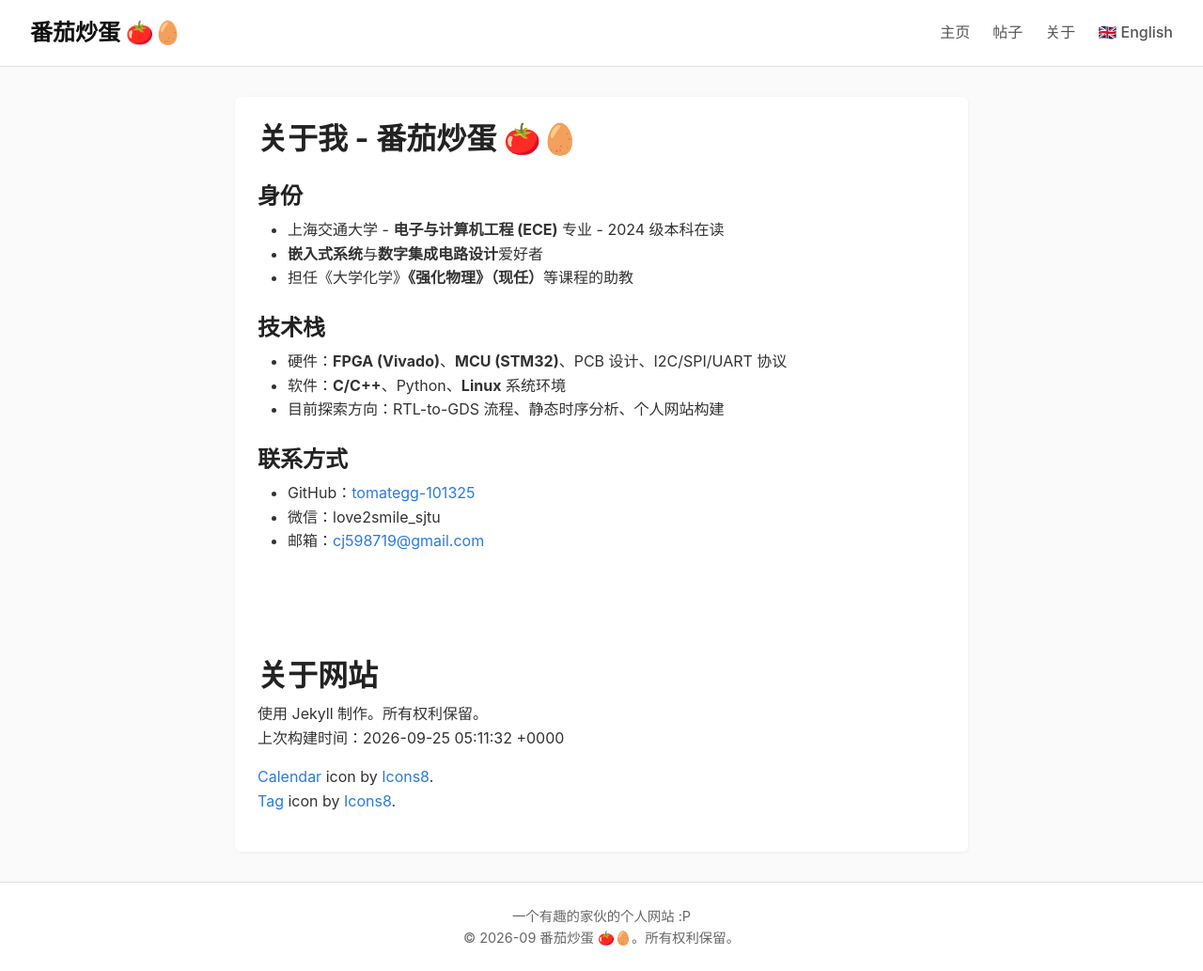
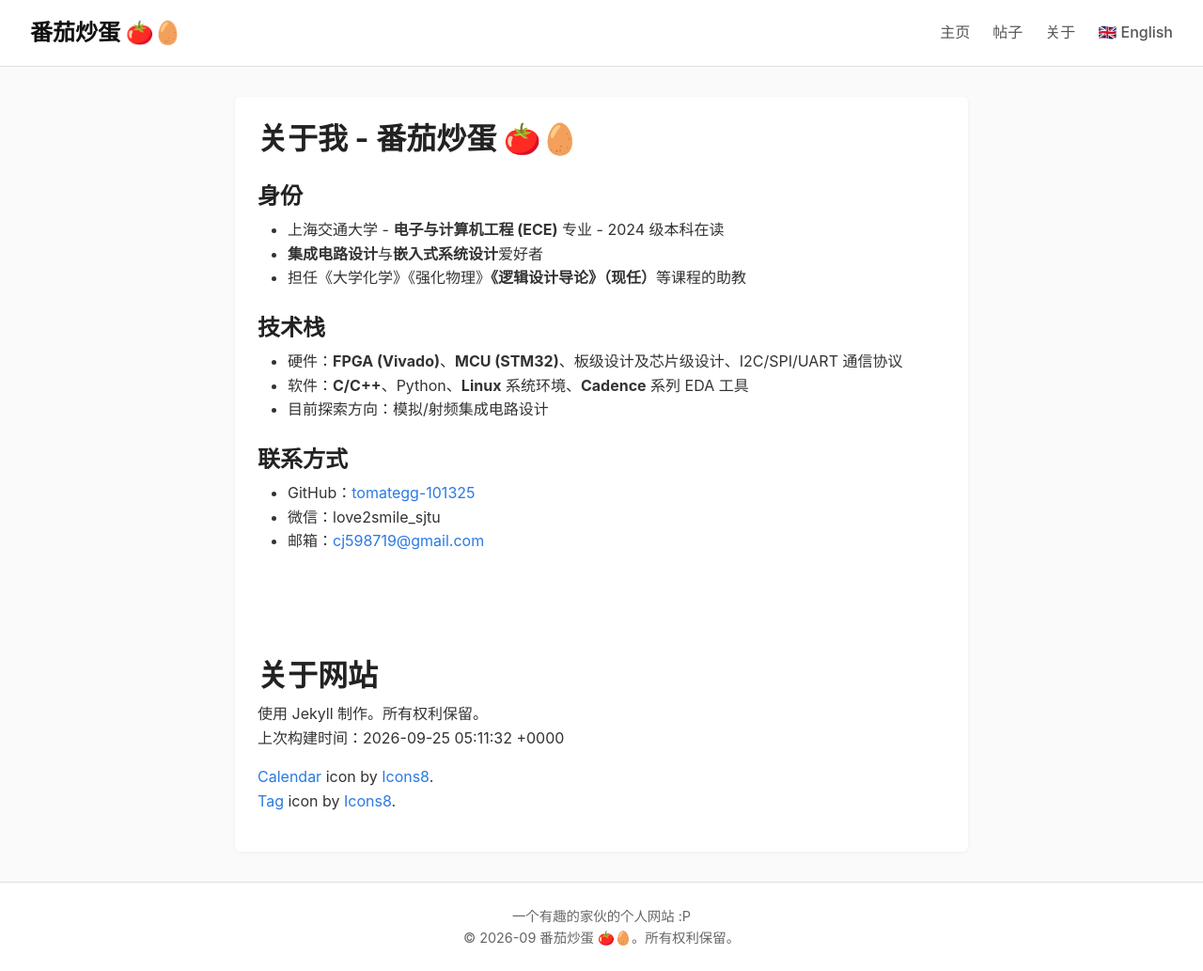
Before and after one commit to tomategg-101325/tomategg-101325.github.io, a Jekyll site: the page built from about.md, in a window 1280 px wide. Shown: the whole page at 94% size. Built offline with Jekyll 4.4.1, drawn with Linux system fonts in a browser that asks for light colours.

Commit message:
fix: update about page

```diff
--- a/about.md
+++ b/about.md
@@ -9,14 +9,14 @@ permalink: /about/
 ## 身份
 
 - 上海交通大学 - **电子与计算机工程 (ECE)** 专业 - 2024 级本科在读
-- **嵌入式系统**与**数字集成电路设计**爱好者
-- 担任《大学化学》**《强化物理》（现任）**等课程的助教
+- **集成电路设计**与**嵌入式系统设计**爱好者
+- 担任《大学化学》《强化物理》**《逻辑设计导论》（现任）**等课程的助教
 
 ## 技术栈
 
-- 硬件：**FPGA (Vivado)**、**MCU (STM32)**、PCB 设计、I2C/SPI/UART 协议
-- 软件：**C/C++**、Python、**Linux** 系统环境
-- 目前探索方向：RTL-to-GDS 流程、静态时序分析、个人网站构建
+- 硬件：**FPGA (Vivado)**、**MCU (STM32)**、板级设计及芯片级设计、I2C/SPI/UART 通信协议
+- 软件：**C/C++**、Python、**Linux** 系统环境、**Cadence** 系列 EDA 工具
+- 目前探索方向：模拟/射频集成电路设计
 
 ## 联系方式
 
```
Also changed, not shown: about-en.md (+5 -5 lines).
